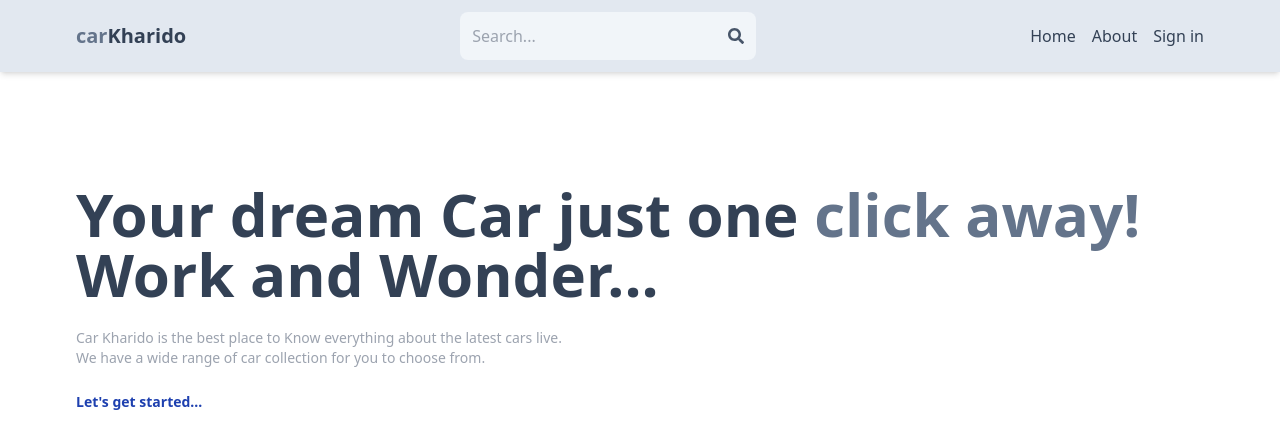
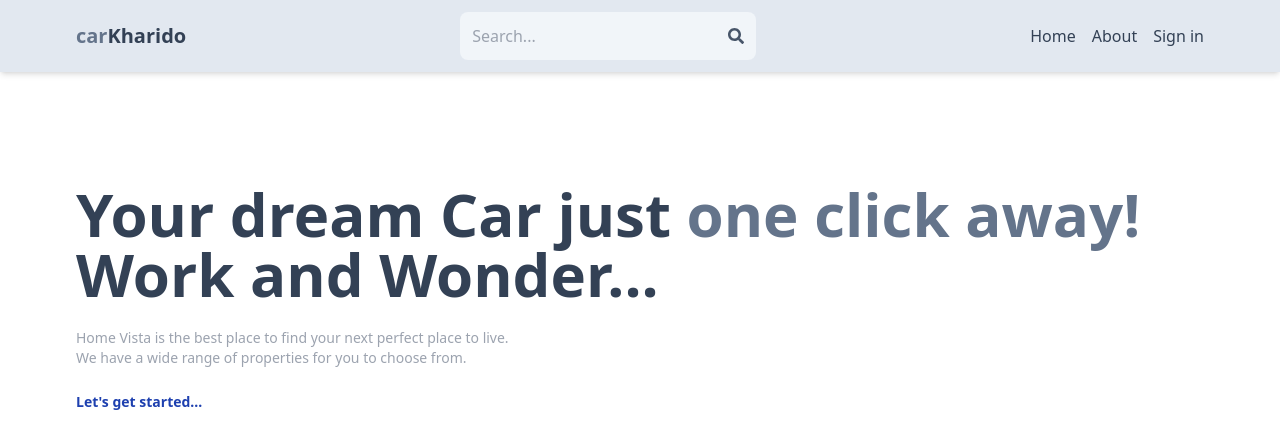
Before and after one commit to rajnayan07/CarKharido, a React (Vite) app in the folder client/: page / in a window 1280 px wide. Shown: the top 448 px of the page. Built offline with nearby package versions, Linux system fonts and the light colour scheme; no server answers.

Commit message:
Update Home.jsx

```diff
--- a/client/src/pages/Home.jsx
+++ b/client/src/pages/Home.jsx
@@ -1,4 +1,4 @@
-import { useEffect, useState } from 'react';
+ import { useEffect, useState } from 'react';
 import { Link } from 'react-router-dom';
 import { Swiper, SwiperSlide } from 'swiper/react';
 import { Navigation } from 'swiper/modules';
@@ -25,7 +25,7 @@ export default function Home() {
     };
     const fetchRentListings = async () => {
       try {
-        const res = await fetch('/api/listing/get?type=rent&limit=4');
+        const res = await fetch('/api/listing/get?type=buy&limit=4');
         const data = await res.json();
         setRentListings(data);
         fetchSaleListings();
@@ -50,15 +50,15 @@ export default function Home() {
       {/* top */}
       <div className='flex flex-col gap-6 p-28 px-3 max-w-6xl mx-auto'>
         <h1 className='text-slate-700 font-bold text-3xl lg:text-6xl'>
-        Your dream Car just one <span className='text-slate-500'>click away!</span>
+        Your dream Car just <span className='text-slate-500'>one click away!</span>
           <br />
           Work and Wonder...
         </h1>
         <div className='text-gray-400 text-xs sm:text-sm'>
-          Car Kharido is the best place to Know everything about the latest cars
+          Home Vista is the best place to find your next perfect place to
           live.
           <br />
-          We have a wide range of car collection for you to choose from.
+          We have a wide range of properties for you to choose from.
         </div>
         <Link
           to={'/search'}
@@ -106,7 +106,7 @@ export default function Home() {
           <div className=''>
             <div className='my-3'>
               <h2 className='text-2xl font-semibold text-slate-600'>Recent places for rent</h2>
-              <Link className='text-sm text-blue-800 hover:underline' to={'/search?type=rent'}>Show more places for rent</Link>
+              <Link className='text-sm text-blue-800 hover:underline' to={'/search?type=buy'}>Show more places for rent</Link>
             </div>
             <div className='flex flex-wrap gap-4'>
               {rentListings.map((listing) => (
```
